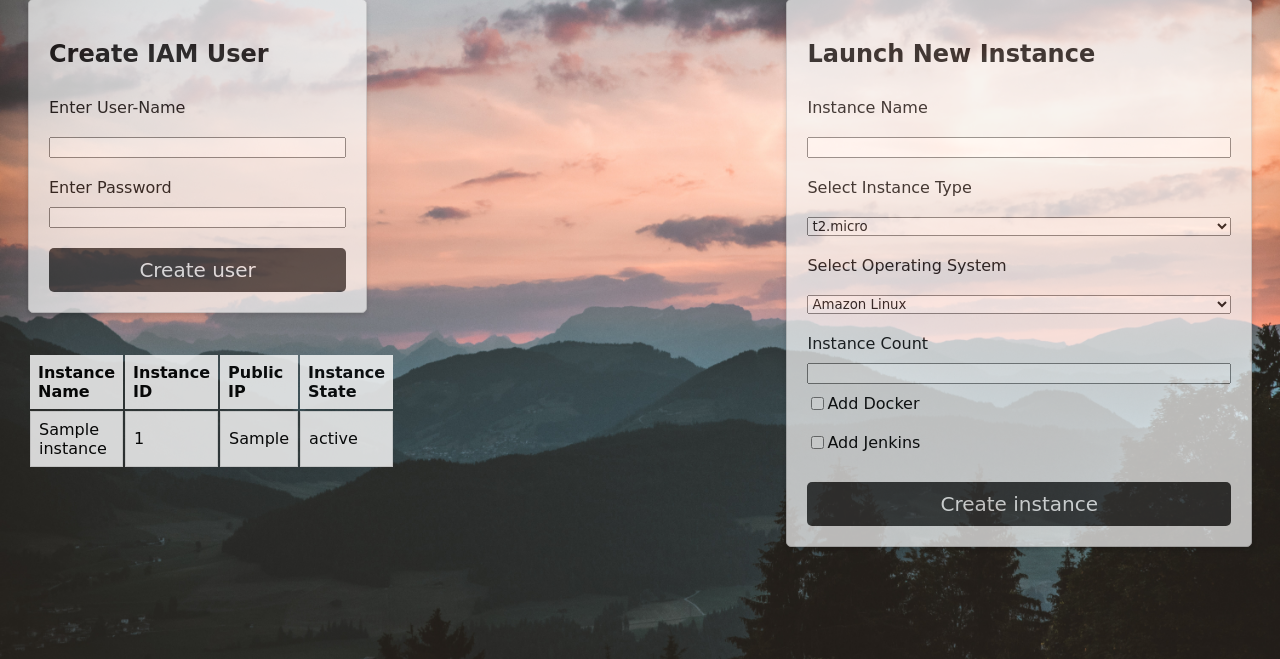
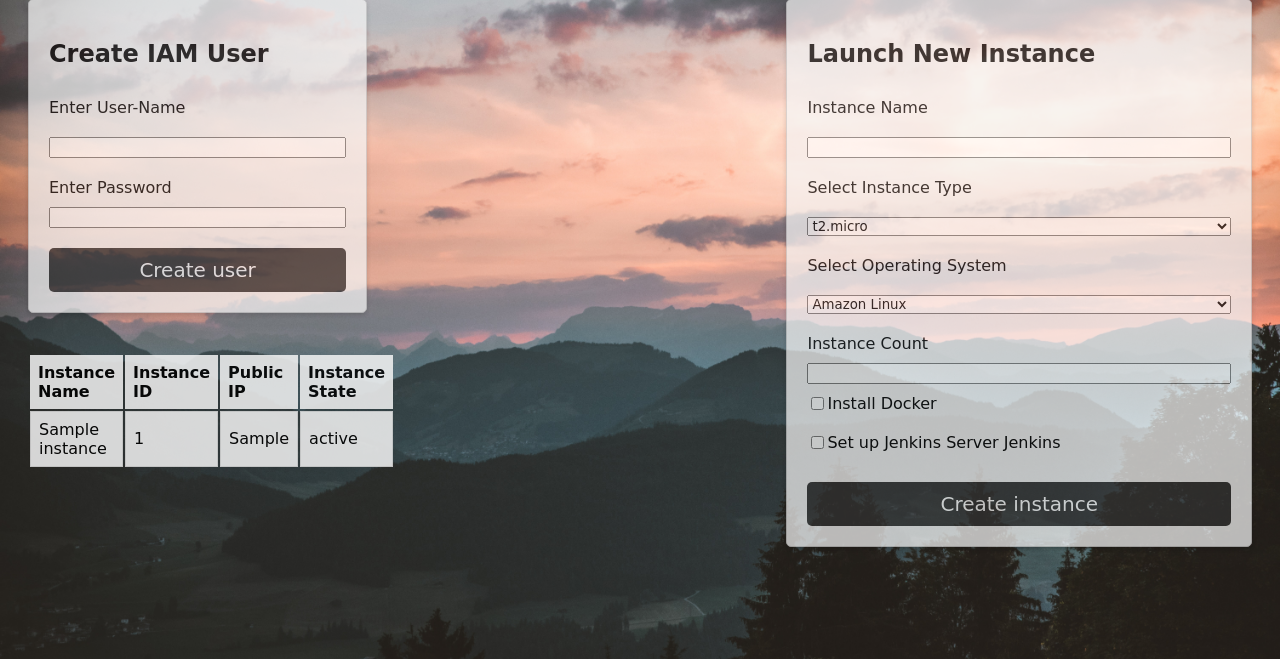
Before and after one commit to sivanmarom/DevOps-Application-Deployment-, a Flask app: template templates/aws.html in a window 1280 px wide. Shown: the part 141-800 px from the top of the page. Run offline with Flask 3, Linux system fonts and the light colour scheme; the template is opened without the code that fills it: most values are stand-ins (such as "Sample title", 1, 10 or a date in 2020).

Commit message:
aws.html modified

```diff
--- a/templates/aws.html
+++ b/templates/aws.html
@@ -1,25 +1,24 @@
 <!DOCTYPE html>
 <html lang="en">
   <head>
-    <meta charset="UTF-8">
+    <meta charset="UTF-8" />
     <title>AWS</title>
-    <link rel="stylesheet" type="text/css" href="/static/mystyle-aws.css">
+    <link rel="stylesheet" type="text/css" href="/static/mystyle-aws.css" />
   </head>
   <body>
     <header>
       <button class="button"><a href="/registered">Home</a></button>
       <h1>AWS Management Console</h1>
-
     </header>
     <div class="container_iam_form">
       <form action="/aws" method="POST">
         <h2>Create IAM User</h2>
         <label>Enter User-Name</label>
-        <input type = "text" name="username" required>
+        <input type="text" name="username" required />
         <label>Enter Password</label>
-    <input type="password" name="password" required>
+        <input type="password" name="password" required />
 
-    <input type="submit" name="submit" value="Create user">
+        <input type="submit" name="submit" value="Create user" />
       </form>
       <div class="instances_table">
         <table>
@@ -48,7 +47,7 @@
       <form action="/aws" method="POST">
         <h2>Launch New Instance</h2>
         <label>Instance Name</label>
-     <input type = "text" name="instance_name" required>
+        <input type="text" name="instance_name" required />
         <label for="instance_type">Select Instance Type</label>
         <select class="select" name="instance_type" id="instance_type" required>
           <option value="t2.micro">t2.micro</option>
@@ -59,22 +58,23 @@
         <select class="select" name="image_id" id="image_id" required>
           <option value="ami-06e46074ae430fba6">Amazon Linux</option>
           <option value="ami-0aa2b7722dc1b5612">Ubuntu 20.04</option>
-  <option value="ami-0bde1eb2c18cb2abe">Windows Server 2022 Base</option>
+          <option value="ami-0bde1eb2c18cb2abe">
+            Windows Server 2022 Base
+          </option>
           <option value="ami-00805552fa999b1a0">macOS Ventura</option>
         </select>
         <label>Instance Count</label>
-    <input type="number" name="instance_count" required step="1">
+        <input type="number" name="instance_count" required step="1" />
         <div class="checkbox-container">
-    <input type="checkbox" name="add_docker" value="true">
-    <label for="add_docker">Add Docker</label>
+          <input type="checkbox" name="add_docker" value="true" />
+          <label for="add_docker">Install Docker</label>
         </div>
         <div class="checkbox-container">
-    <input type="checkbox" name="add_jenkins" value="true">
-    <label for="add_jenkins">Add Jenkins</label>
+          <input type="checkbox" name="add_jenkins" value="true" />
+          <label for="add_jenkins">Set up Jenkins Server Jenkins</label>
         </div>
-    <input type="submit" name="submit" value="Create instance">
+        <input type="submit" name="submit" value="Create instance" />
       </form>
     </div>
-
   </body>
 </html>
```
Lines whose indentation alone changed are shown as unchanged.
